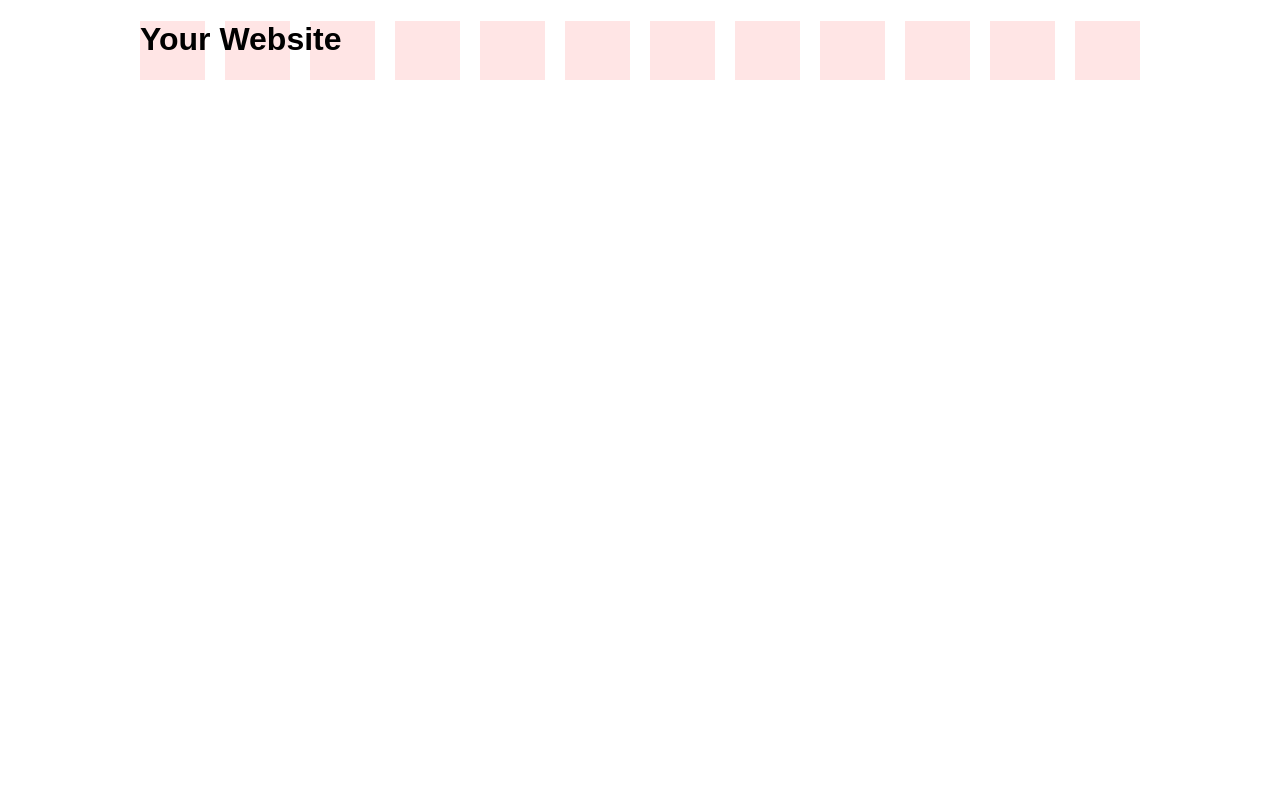
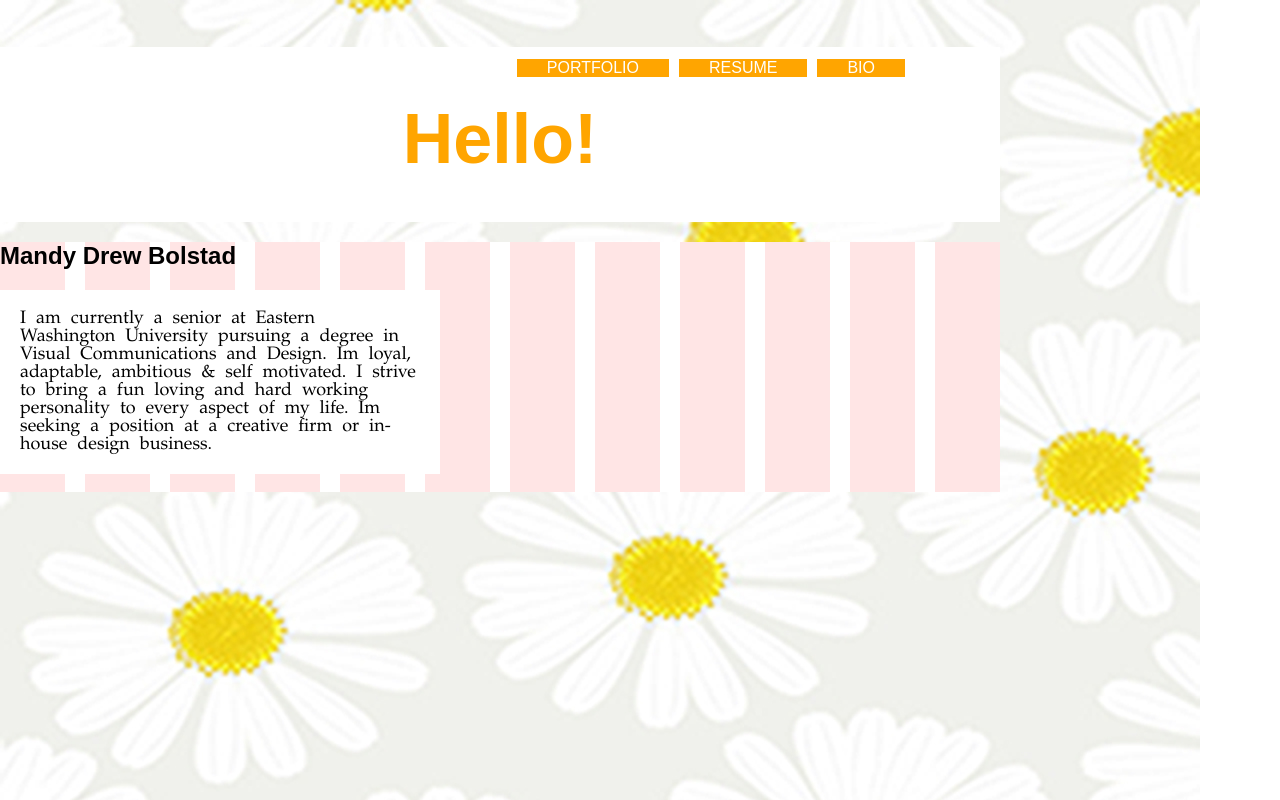
Before and after one commit to mbolstad10/p2-resume, a plain HTML site: page index.html in a window 1280 px wide. Shown: the top 800 px of the page. Drawn offline with Linux system fonts and the light colour scheme.

Commit message:
version 2
*header
*background ing
*links

```diff
--- a/css/styles.css
+++ b/css/styles.css
@@ -1,4 +1,114 @@
 /* Your Website Styles */
+.one {
+  text-align: center;
+  font-size: 70px;
+  font-variant: uppercase;
+
+}
+.main-header {
+	height: 175px;
+	width: 1000px;
+	color:orange;
+	background-color: white;
+}
+
+body {
+	background: url("../img/flower.jpg");
+	background-repeat: no-repeat;
+    height: 1000px;
+    width: 1000px;
+	}
+
+
+ p {
+	  font-size: 18px;
+	  line-height: 18px;
+	  word-spacing: .30em;
+	  font-family: Baskerville, "Baskerville Old Face", "Hoefler Text", Garamond, "Times New Roman", serif;
+    }
+
+
+.feature,p{
+
+	background: white;
+	width: 400px;
+	padding: 20px;
+		}
+
+nav li {
+	float: right;
+	list-style: none;
+	margin: 12px 10px 12px 0px;
+	background: orange;
+	color:white;
+		}
+
+.name h2{
+  margin: 10px 10px 0px 0px;
+  font-size: 25px;
+  color: orange;
+}
+
+
+
+
+
+
+
+
+
+
+
+
+
+
+
+
+
+
+
+
+
+
+
+
+
+
+
+
+/* Link States */
+nav a:link,
+nav a:visited {
+	color: ;
+	padding: 30px 30px 30px 30px;
+	text-decoration: none;
+	color: white;
+}
+
+nav a:hover,
+nav a:active {
+	background: red;
+
+}
+
+#bio a:hover {
+	background: url("../img/print.png") no-repeat left center;
+}
+
+#resume a:hover {
+	background: url("../img/clip.png") no-repeat left center;
+}
+
+#port a:hover {
+	background: url("../img/pen.png") no-repeat left center;
+}
+
+
+
+
+
+
+
 
 
 /* Show Grid */
--- a/index.html
+++ b/index.html
@@ -2,9 +2,11 @@
 <html lang="en">
 <head>
   <meta charset="UTF-8" />
-  <title>Your Website</title>
+  <title>Mandy Bolstad</title>
 
  <link rel="icon" href="favicon.ico">
+
+ <link href='http://fonts.googleapis.com/css?family=Lobster+Two:700italic' rel='stylesheet' type='text/css'>
 
   <link rel="stylesheet" href="css/normalize.css">
   <link rel="stylesheet" href="css/grid.css">
@@ -13,16 +15,44 @@
 </head>
 <body>
 
-	<div class="container showgrid">
+	<header class="main-header">
+		<nav class="grid_11 omega">
+		<li id="bio"><a href="http://mbolstad10.github.io/P1-bio/">BIO</a></li>
+		<li id="resume"><a href="#">RESUME</a></li>
+		<li id="port"><a href="#">PORTFOLIO</a></li>
+	</nav>
+	<h1 class="one">Hello!</h1>
+    </header>
+<div class="container showgrid">
+
 
 		<!-- Your Content -->
-		<h1>Your Website</h1>
+
+	<h2 class="name">Mandy Drew Bolstad</h2>
+
+
+	<p id="feature">I am currently a senior at Eastern Washington University pursuing a degree in Visual Communications and Design. Im loyal, adaptable, ambitious & self motivated. I strive to bring a fun loving and hard working personality to every aspect of my life. Im seeking a position at a creative firm or in-house design business. </p>
 
 		<!-- Clearfix -->
 		<div class="clear"></div>
 
-	</div>
 
 
+
+
+
+
+
+
+
+
+
+
+
+
+
+
+
+	</div>
 </body>
 </html>
```
Also changed, not shown: img/berry.jpg (added), img/flower.jpg (added), 1 other file.
